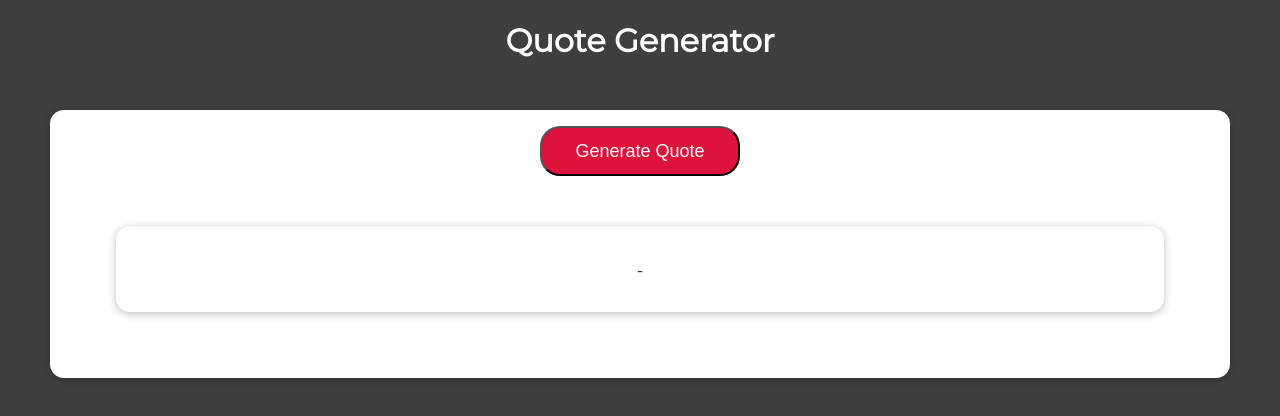
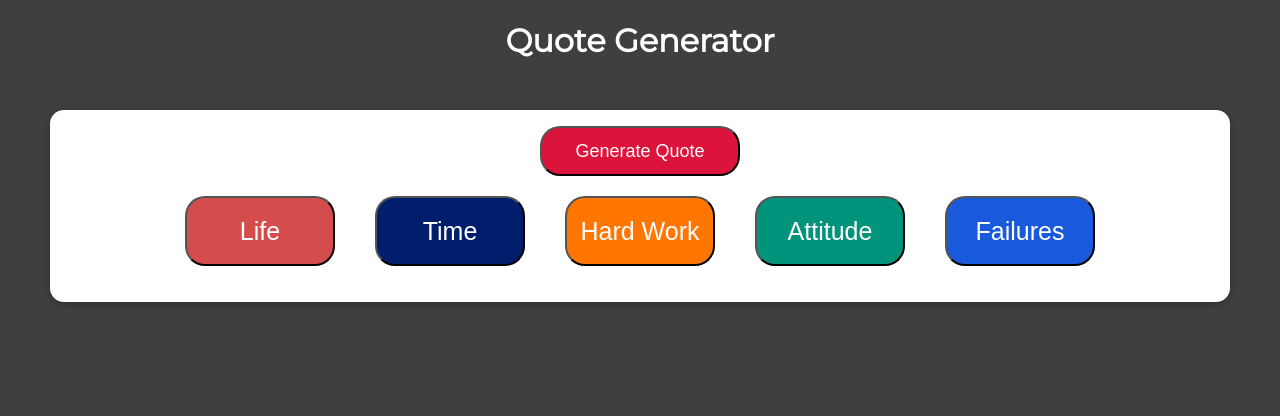
Before and after one commit to ShivangPatel2602/quote-generator, a React (Create React App) app: page / in a window 1280 px wide. Shown: the top 416 px of the page. Built offline with nearby package versions, Linux system fonts and the light colour scheme.

Commit message:
Added the types of quotes buttons to the home page

```diff
--- a/src/components/Button/Button.js
+++ b/src/components/Button/Button.js
@@ -1,10 +1,9 @@
 import React from "react";
-import classes from "./Button.module.css";
 
 const Button = (props) => {
   return (
-    <button className={classes.button} onClick={props.onClick}>
-      Generate Quote
+    <button className={props.className} onClick={props.onClick}>
+      {props.text}
     </button>
   );
 };
--- a/src/components/Button/Button.module.css
+++ b/src/components/Button/Button.module.css
@@ -1,4 +1,4 @@
-button {
+.head {
     color: white;
     background-color: crimson;
     border-radius: 20px;
@@ -7,3 +7,32 @@ button {
     font-size: large;
     text-align: center;
 }
+
+.life, .time, .hard-work, .attitude, .failure {
+    border-radius: 20px;
+    font-size: 25px;
+    height: 70px;
+    width: 150px;
+    color: white;
+    margin: 20px;
+}
+
+.life {
+    background-color: #D54C4C;
+}
+
+.time {
+    background-color: #001E6C;
+}
+
+.hard-work {
+    background-color: #FF7600;
+}
+
+.attitude {
+    background-color: #01937C;
+}
+
+.failure {
+    background-color: #185ADB;
+}
--- a/src/components/Render/Render.js
+++ b/src/components/Render/Render.js
@@ -1,8 +1,9 @@
 import React from "react";
 import Card from "../Card/Card";
 import Button from "../Button/Button";
-import RenderQuote from "./RenderQuote";
+import Type from "./Type";
 
+import classes from "../Button/Button.module.css";
 import "./Render.module.css";
 
 const Render = () => {
@@ -10,8 +11,8 @@ const Render = () => {
     <div>
       <h1>Quote Generator</h1>
       <Card>
-        <Button />
-        <RenderQuote />
+        <Button text="Generate Quote" className={classes.head} />
+        <Type />
       </Card>
     </div>
   );
--- /dev/null
+++ b/src/components/Render/Type.js
@@ -0,0 +1,21 @@
+import React from "react";
+import Button from "../Button/Button";
+
+import classes from "../Button/Button.module.css";
+
+const TypesOfQuotes = (props) => {
+  return (
+    <div>
+      <Button text="Life" className={classes.life} />
+      <Button text="Time" className={classes.time} />
+      <Button text="Hard Work" className={classes["hard-work"]} />
+      <Button text="Attitude" className={classes.attitude} />
+      <Button
+        text="Failures"
+        className={classes.failure}
+      />
+    </div>
+  );
+};
+
+export default TypesOfQuotes;
```
